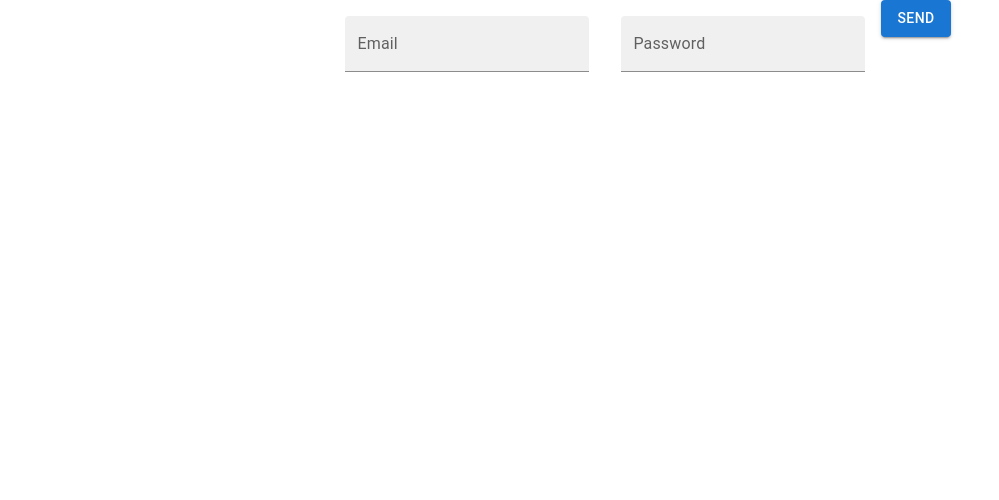
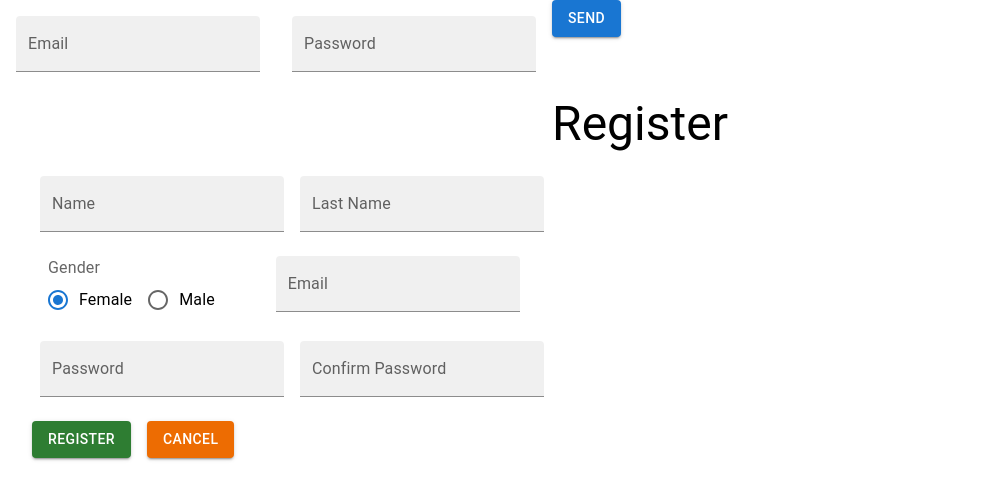
Before and after one commit to WFederico97/proyecto_capa_vates, a React (Create React App) app in the folder frontend/: page / in a window 1280 px wide. Shown: the top 500 px of the page, without its empty margins (0-999 px from the left). Built offline with nearby package versions, Linux system fonts and the light colour scheme.

Commit message:
ADD HTTP & CONTEXT

```diff
--- a/frontend/package.json
+++ b/frontend/package.json
@@ -12,8 +12,10 @@
     "@testing-library/jest-dom": "^5.16.5",
     "@testing-library/react": "^13.4.0",
     "@testing-library/user-event": "^13.5.0",
+    "axios": "^1.4.0",
     "react": "^18.2.0",
     "react-dom": "^18.2.0",
+    "react-hook-form": "^7.44.3",
     "react-scripts": "5.0.1",
     "styled-components": "^5.3.11",
     "web-vitals": "^2.1.4"
--- a/frontend/src/App.js
+++ b/frontend/src/App.js
@@ -1,13 +1,27 @@
-import LoginForm from './components/login/loginform/LoginForm.jsx';
+import LoginForm from './components/login/LoginForm.js';
+import Register from './components/register/Register.js';
+
 import './App.css';
+import { Box, Grid } from '@mui/material';
+import { useContext } from 'react';
+import AuthContext from './context/AuthContext.js';
 
 function App() {
+
+  const ctxAuth = useContext(AuthContext)
   return (
-    <div className="App">
+    <Box component="div" sx={{ display: "flex", flexDirection: "column", alignContent: "center" }}>
+      <header>
+        <Grid component="header">
+          {!ctxAuth.isAuth && <LoginForm />}
+        </Grid>
+      </header>
       <main className="App-main">
-        <LoginForm />
+        <Grid component="section">
+          <Register />
+        </Grid>
       </main>
-    </div>
+    </Box>
   );
 }
 
--- a/frontend/src/components/login/loginform/LoginForm.jsx
+++ b/frontend/src/components/login/LoginForm.js
@@ -1,7 +1,8 @@
-import React, { useState } from "react";
+import React, { useState, useContext } from "react";
 import Box from "@mui/material/Box";
 import { TextField, Typography } from "@mui/material";
 import Button from '@mui/material/Button';
+import AuthContext from "../../context/AuthContext.js";
 
 const LoginForm = () => {
 //   const [emailChecked, setEmailChecked] = useState(false);
@@ -11,6 +12,8 @@ const LoginForm = () => {
     email: "",
     password: "",
   });
+
+  const ctxAuth = useContext(AuthContext)
 
   const changeHandler = (event) => {
     setFormData({
@@ -26,9 +29,10 @@ const LoginForm = () => {
   const submitHandler = (event) =>{
     event.preventDefault()
     if(formData.email.includes('@') && formData.password.length > 0){
-        /**HTTP BACKEND LOGIN CALL */
-        console.log(formData)
-        setError(false)
+      /**HTTP BACKEND LOGIN CALL */
+      ctxAuth.login(formData)
+      console.log(formData)
+      setError(false)
     }else{
         setError(true)
     }
@@ -40,7 +44,7 @@ const LoginForm = () => {
       <Box component="form" onSubmit={submitHandler} >
         <TextField
           sx={{ m: 2 }}
-          id="email"
+          id="emailLogin"
           label="Email"
           name="email"
           variant="filled"
@@ -51,7 +55,7 @@ const LoginForm = () => {
 
         <TextField
           sx={{ m: 2 }}
-          id="password"
+          id="passwordLogin"
           label="Password"
           variant="filled"
           name="password"
--- /dev/null
+++ b/frontend/src/components/register/Register.js
@@ -0,0 +1,197 @@
+import React, { useState } from "react";
+import { Box, Button, Grid, TextField, Typography } from "@mui/material";
+import Radio from "@mui/material/Radio";
+import RadioGroup from "@mui/material/RadioGroup";
+import FormControlLabel from "@mui/material/FormControlLabel";
+import FormControl from "@mui/material/FormControl";
+import FormLabel from "@mui/material/FormLabel";
+import { createUser } from "../../services/cruds/users/users.js";
+
+const Register = () => {
+  const [error, setError] = useState({});
+  const [userData, setUserData] = useState({
+    name: "",
+    lastName: "",
+    email: "",
+    genderInput: "female",
+    password: "",
+    confirmPass: "",
+  });
+  const { name, lastName, email, genderInput, password, confirmPass } =
+    userData;
+  // const [formIsValid, setFormIsValid] = useState()
+  const changeHandler = (event) => {
+    setUserData({ ...userData, [event.target.name]: event.target.value });
+  };
+
+  const submitHandler = (event) => {
+    event.preventDefault();
+    const validationErrors = formValidation();
+    if (Object.keys(validationErrors).length > 0) {
+      setError(validationErrors);
+      console.log("entré");
+    } else {
+      /*llamado hnttp con el try catch al bk */
+      console.log("STATUS 200 OK");
+      const postUser = async () => {
+        try {
+          const response = await createUser(userData);
+          console.log(response);
+        } catch (error) {
+          console.log(error);
+        }
+      }
+      postUser();
+    }
+  };
+
+  const formValidation = () => {
+    const validationErrors = {};
+    if (name.trim().length < 4) {
+      validationErrors.name = "Nombre no puede ser menor a 4 caracteres";
+    }
+    if (lastName.trim().length < 4) {
+      validationErrors.lastName = "Apellido no puede ser  menor a 4 caracteres";
+    }
+    if (!email.trim()) {
+      validationErrors.email = "Email no puede ser vacio";
+    } else if (!/\S+@\S+\.\S+/.test(email)) {
+      validationErrors.email = "Email invalido";
+    }
+    if (!password.trim()) {
+      validationErrors.password = "Contraseña no puede ser vacia";
+    }
+    if (password !== confirmPass) {
+      validationErrors.equalPassword = "Las contraseñas no coinciden";
+    }
+    return validationErrors;
+  };
+
+  console.log(userData);
+  return (
+    <>
+      <Box
+        component="div"
+        sx={{ display: "flex", flexDirection: "column", p: 1 }}
+      >
+        <Grid sx={{ textAlign: "center" }}>
+          <Typography variant="h3"> Register </Typography>
+        </Grid>
+        <Grid>
+          <Box component="form" onSubmit={submitHandler} sx={{ margin: "1em" }}>
+            <Grid sx={{ margin: 1 }}>
+              <TextField
+                sx={{ margin: 1 }}
+                id="name"
+                label="Name"
+                variant="filled"
+                color="secondary"
+                type="text"
+                name="name"
+                onChange={changeHandler}
+              />
+              {error.name && (
+                <Typography variant="caption">{error.name}</Typography>
+              )}
+              <TextField
+                sx={{ margin: 1 }}
+                id="lastName"
+                label="Last Name"
+                variant="filled"
+                color="secondary"
+                type="text"
+                name="lastName"
+                onChange={changeHandler}
+              />
+              {error.lastName && (
+                <Typography variant="caption">{error.lastName}</Typography>
+              )}
+            </Grid>
+            <Grid sx={{ margin: 1 }}>
+              <FormControl
+                color="secondary"
+                margin="dense"
+                sx={{ mr: "2.3em", ml: "1em" }}
+              >
+                <FormLabel id="gender-input">Gender</FormLabel>
+                <RadioGroup
+                  aria-labelledby="genderInput"
+                  defaultValue="female"
+                  name="genderInput"
+                  row
+                  onChange={changeHandler}
+                >
+                  <FormControlLabel
+                    value="female"
+                    control={<Radio />}
+                    label="Female"
+                    color="secondary"
+                  />
+                  <FormControlLabel
+                    value="male"
+                    control={<Radio />}
+                    label="Male"
+                    color="secondary"
+                  />
+                </RadioGroup>
+              </FormControl>
+              <TextField
+                sx={{ margin: 1 }}
+                id="email"
+                label="Email"
+                variant="filled"
+                color="secondary"
+                type="email"
+                name="email"
+              />
+              {error.email && (
+                <Typography variant="caption">{error.email}</Typography>
+              )}
+            </Grid>
+            <Grid sx={{ margin: 1 }}>
+              <TextField
+                sx={{ margin: 1 }}
+                id="password"
+                label="Password"
+                variant="filled"
+                color="secondary"
+                type="password"
+                name="password"
+              />
+              {error.password && (
+                <Typography variant="caption">{error.password}</Typography>
+              )}
+              <TextField
+                sx={{ margin: 1 }}
+                id="confirmPass"
+                label="Confirm Password"
+                variant="filled"
+                color="secondary"
+                type="password"
+                name="confirmPass"
+              />
+              {error.confirmPass && (
+                <Typography variant="caption">{error.equalPassword}</Typography>
+              )}
+            </Grid>
+            <Grid>
+              <Button
+                sx={{ margin: 1 }}
+                variant="contained"
+                color="success"
+                type="submit"
+              >
+                Register
+              </Button>
+              <Button sx={{ margin: 1 }} variant="contained" color="warning">
+                Cancel
+              </Button>
+            </Grid>
+          </Box>
+        </Grid>
+      </Box>
+    </>
+  );
+};
+
+export default Register;
--- a/frontend/src/context/authContext.jsx
+++ b/frontend/src/context/AuthContext.js
@@ -1,4 +1,6 @@
-const authContext = createContext(
+import { createContext } from "react";
+
+const AuthContext = createContext(
     {
         userData: {},
         isAuth: false,
@@ -6,3 +8,5 @@ const authContext = createContext(
         register : () => {},
     }
 );
+
+export default AuthContext;
--- /dev/null
+++ b/frontend/src/context/AuthContextProvider.js
@@ -0,0 +1,45 @@
+import React, { useReducer } from 'react';
+import AuthContext from './AuthContext.js';
+
+const defaultValue = {
+  userData: {},
+  isAuth: false
+}
+
+const handleReducer = (state, action) => {
+  if (action.type === "LOGIN") {
+    return {
+      userData: action.user,
+      isAuth: true
+    }
+  }
+  return defaultValue
+}
+
+
+const AuthContextProvider = ({ children }) => {
+
+  const [state, dispatch] = useReducer(handleReducer, defaultValue);
+
+  const loginHandler = (data) => {
+    dispatch({ type: "LOGIN", user:data });
+  }
+
+  const registerHandler = () => {
+    dispatch({ type: "REGISTER" });
+  }
+
+  const authContext = {
+    userData: state.userData,
+    isAuth: state.isAuth,
+    login: loginHandler,
+    register: registerHandler
+  }
+
+
+  return (
+    <AuthContext.Provider value={authContext}>{children}</AuthContext.Provider>
+  )
+}
+
+export default AuthContextProvider
--- a/frontend/src/index.js
+++ b/frontend/src/index.js
@@ -2,11 +2,13 @@ import React from 'react';
 import ReactDOM from 'react-dom/client';
 import './index.css';
 import App from './App';
+import AuthContextProvider from './context/AuthContextProvider';
 
 const root = ReactDOM.createRoot(document.getElementById('root'));
 root.render(
-
-  <App />
+  <AuthContextProvider>
+    <App />
+  </AuthContextProvider>
 
 );
 
--- /dev/null
+++ b/frontend/src/services/cruds/users/users.js
@@ -0,0 +1,6 @@
+import axios from 'axios';
+
+
+export const createUser = async (user) => {
+  return axios.post('', user);
+}
```
Also changed, not shown: frontend/src/services/cruds/company/company.js (deleted), 2 other files (tests, documents, lock files or other folders).
